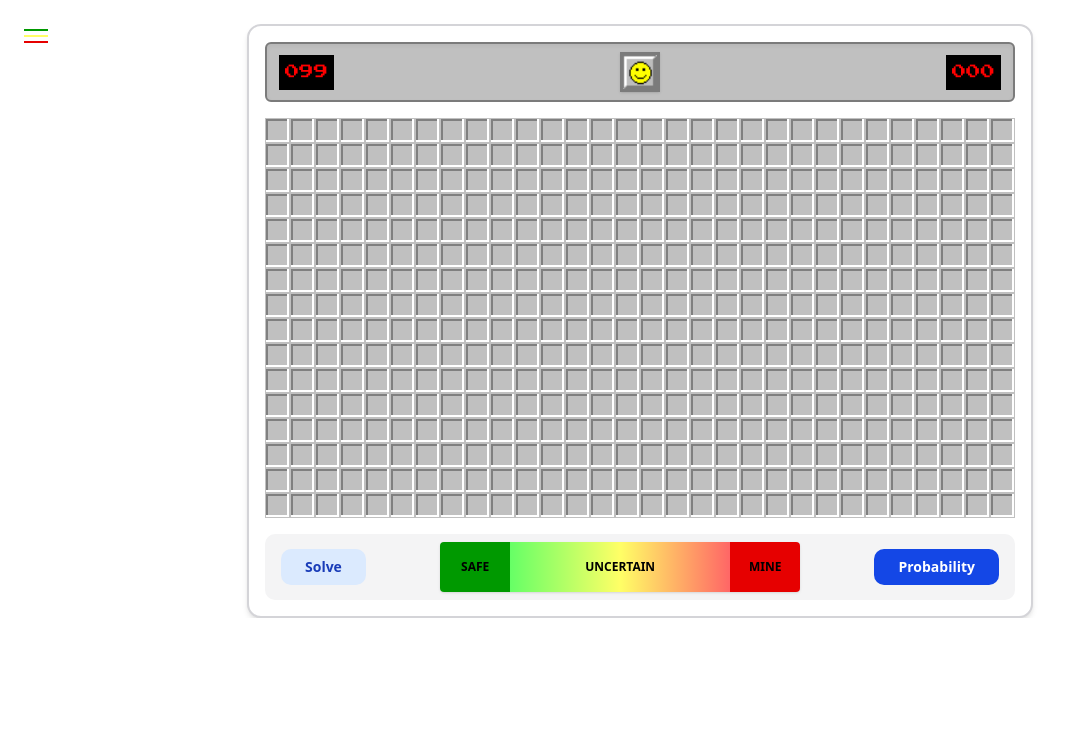
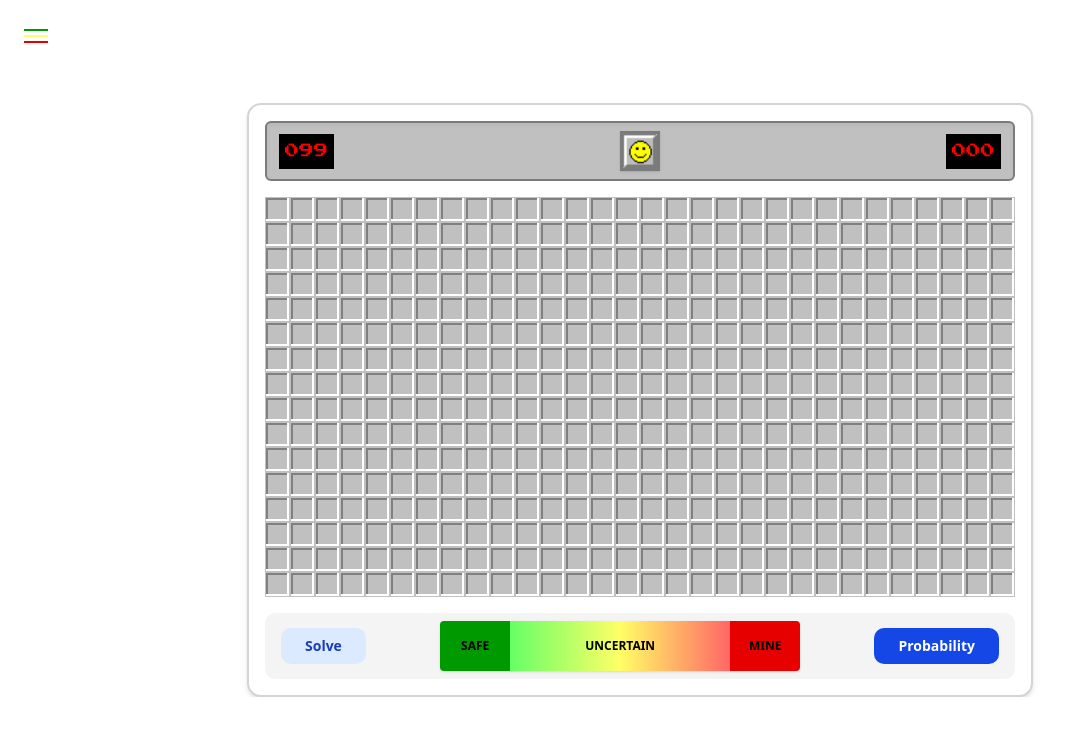
Before and after one commit to basperheim1/minesweeper.v2, a Next.js app in the folder frontend/: page / in a window 1280 px wide. Shown: the top 736 px of the page, without its empty margins (0-1072 px from the left). Built offline with nearby package versions, Linux system fonts and the light colour scheme; no server answers.

Commit message:
centered board

```diff
--- a/frontend/src/components/Game.tsx
+++ b/frontend/src/components/Game.tsx
@@ -35,7 +35,7 @@ const Game = () => {
   };
 
   return (
-    <div className="relative min-h-screen flex">
+    <div className="relative min-h-screen flex items-center justify-center">
       {/* Hamburger Menu */}
       <div className="fixed top-4 left-4 z-[10000]">
         <HamburgerMenu onClick={() => setShowSettings(!showSettings)} />
```
Also changed, not shown: 1 other file (tests, documents, lock files or other folders).
